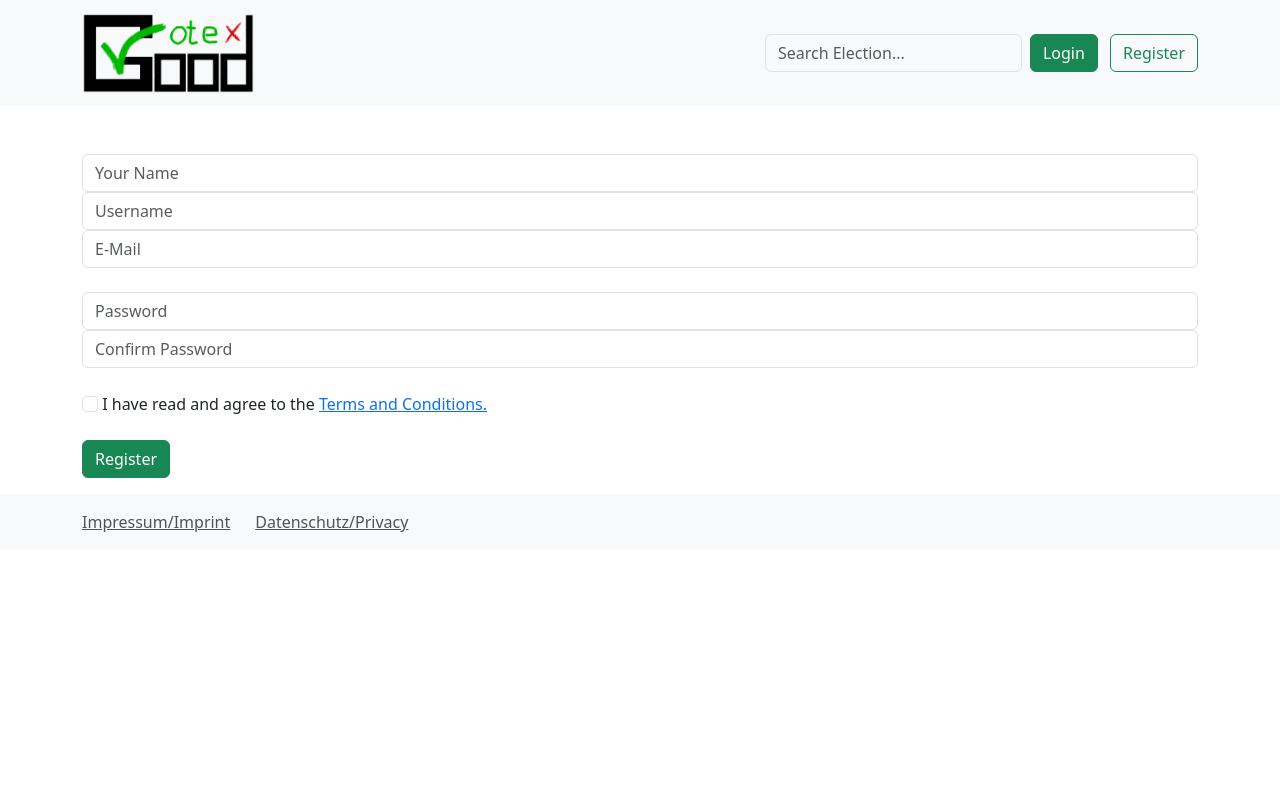
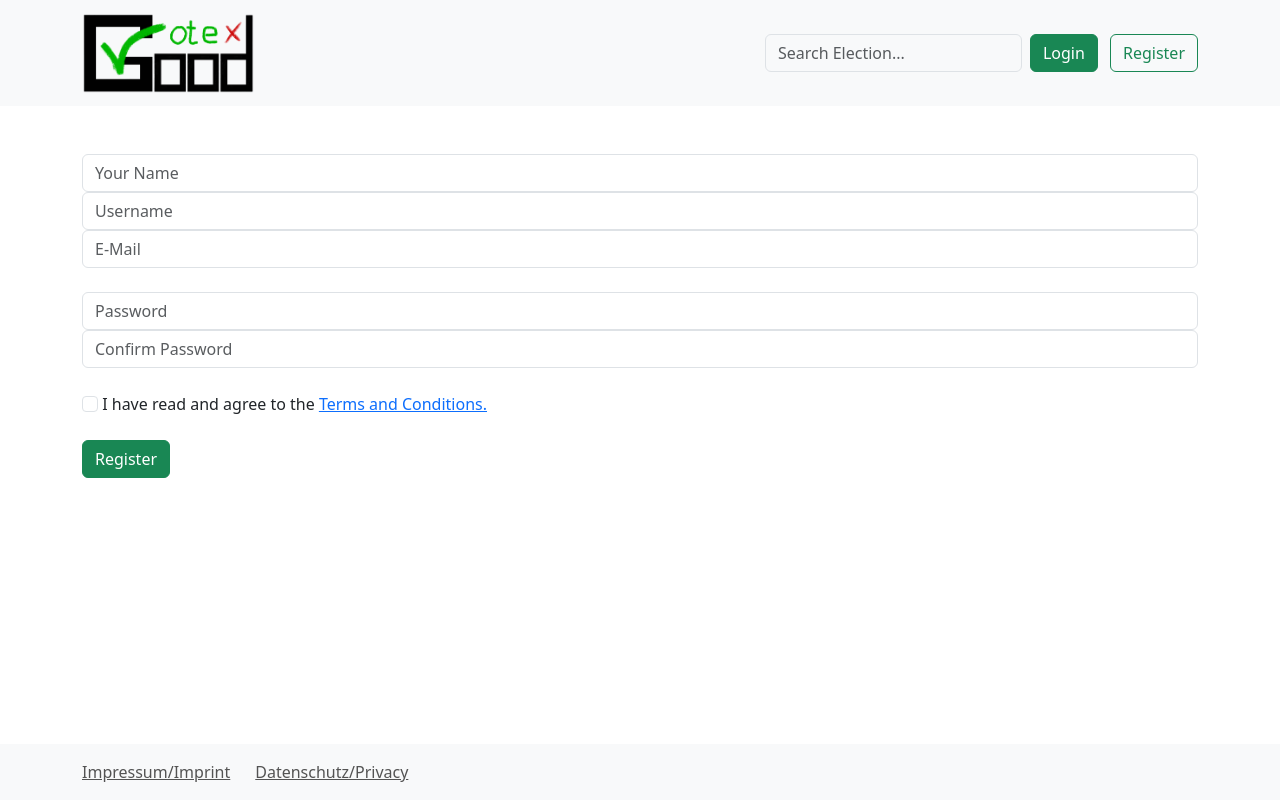
Before and after one commit to claussmann/GoodVoteX, a Flask app: page /register in a window 1280 px wide. Run offline with Flask 3, Linux system fonts and the light colour scheme; some libraries are stand-ins or nearby versions.

Commit message:
FIX: sticky footer

```diff
--- a/goodvotex/templates/base.html
+++ b/goodvotex/templates/base.html
@@ -3,9 +3,9 @@
 <!DOCTYPE html>
 
 {% if user is defined and user.is_authenticated  and user.theme == "dark" %}
-<html lang="en" data-bs-theme="dark">
+<html lang="en" data-bs-theme="dark" class="h-100">
 {% else %}
-<html lang="en" data-bs-theme="light">
+<html lang="en" data-bs-theme="light" class="h-100">
 {% endif %}
 
 <head>
@@ -23,7 +23,9 @@
     {% endblock %}
 </head>
 
-<body>
+<body class="d-flex flex-column h-100">
+
+    <!-- Navigation Bar, Login/Userinfo Window -->
     {% if user is defined and user.is_authenticated  and user.theme == "dark" %}
     <nav class="navbar navbar-dark mb-5" style="background-color: #353535;">
     {% else %}
@@ -123,9 +125,9 @@
     </nav>
 
 
-
-    <main class="container">
-
+    <!-- Page Content -->
+    <main class="flex-shrink-0">
+        <div class="container">
             {% with messages = get_flashed_messages(with_categories=true) %}
             {% if messages %}
                 {% for category, message in messages %}
@@ -138,10 +140,12 @@
 
             {% block content %}
             {% endblock %}
+            <div class="mb-3" style="clear: both;"></div>
+        </div>
     </main>
 
-    <div class="mb-3" style="clear: both;"></div>
 
+    <!-- Header -->
     {% if user is defined and user.is_authenticated  and user.theme == "dark" %}
     <footer class="footer mt-auto py-3" style="background-color: #353535;">
     {% else %}
```
Lines whose indentation alone changed are shown as unchanged.
